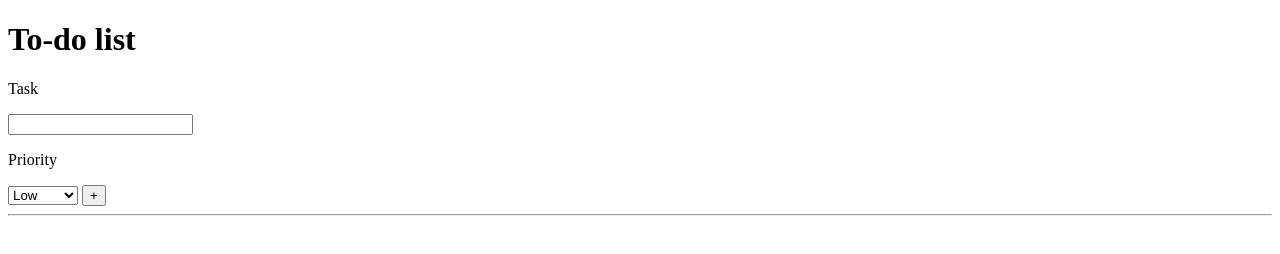
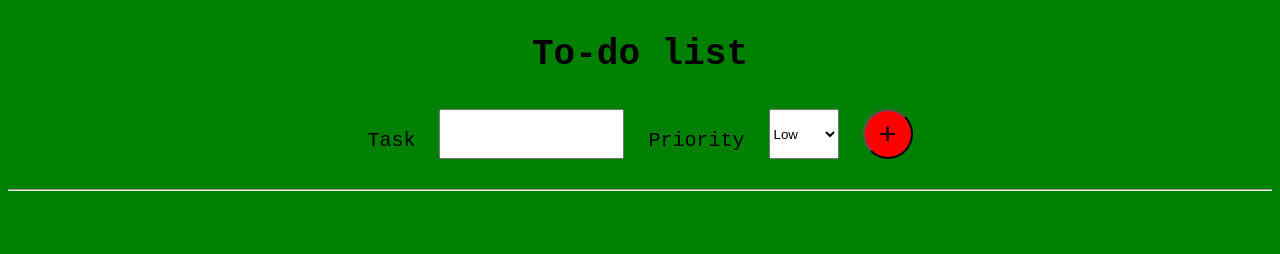
Before and after one commit to singsingmanki/todolist, a plain HTML site: page index.html in a window 1280 px wide. Drawn offline with Linux system fonts and the light colour scheme.

Commit message:
first commit

```diff
--- a/css.css
+++ b/css.css
@@ -1,16 +1,68 @@
-div{
-    padding:5px;
+body{
+    background-color: green;
+    font-family: 'Courier New', Courier, monospace;
+}
+
+.my{
+    padding:20px 20px 0px 20px;
     border-radius: 10px;
-    height:50px;
-    width:100px;
+    height:100px;
+    width:43%;
     background-color:yellowgreen;
-    margin:5px;
+    margin:20px;
     font-weight: bold;
+    font-size: 30px;
+    display: flex;
+    justify-content: space-between;
+    box-shadow: 10px 10px black;
+
 
 }
 
 #xyz{
  display:flex;
  flex-wrap:wrap;
+}
+
+.heading{
+    display: flex;
+    justify-content: center;
+    margin: 10px;
+    font-size: large;
 
 }
+
+
+.task{
+    display: flex;
+    justify-content: center;
+    margin-bottom: 10px;
+    padding-bottom: 20px;
+    font-size: 20px;
+    height: 50px;
+    font-family: 'Courier New', Courier, monospace;
+
+
+}
+
+#myBtn{
+    width: 50px;
+    font-size: 30px;
+    border-radius: 50px;
+    background-color: red;
+}
+
+#myBtn:hover{
+    background-color: blue;
+}
+
+.button{
+    border-radius: 5px;
+    width: 50px;
+    height: 50px;
+    font-size: large;
+}
+
+.button:hover{
+    background-color: blue;
+}
--- a/index.html
+++ b/index.html
@@ -7,20 +7,29 @@
     <link href="css.css" rel="stylesheet" type="text/css"/>
 </head>
 <body>
+    <div class = "heading">
     <h1>To-do list</h1>
-    <p>Task</p>
-    <input type="text" id="lname" name="lname">
-    <p>Priority</p>
+    </div>
+
+    <div class = "task">
+    <p>Task</p>&nbsp;&nbsp;
+    <input type="text" id="lname" name="lname">&nbsp;&nbsp;
+
+
+    <p>Priority</p>&nbsp;&nbsp;
     <select id = "2name">
         <option>Low</option>
         <option>Medium</option>
         <option>High</option>
-    </select>
+    </select>&nbsp;&nbsp;
 
     <button id="myBtn">+</button>
+</div>
+
 
     <script src="script.js"></script>
     <hr>
+
 
     <span id = "xyz">
 
```
